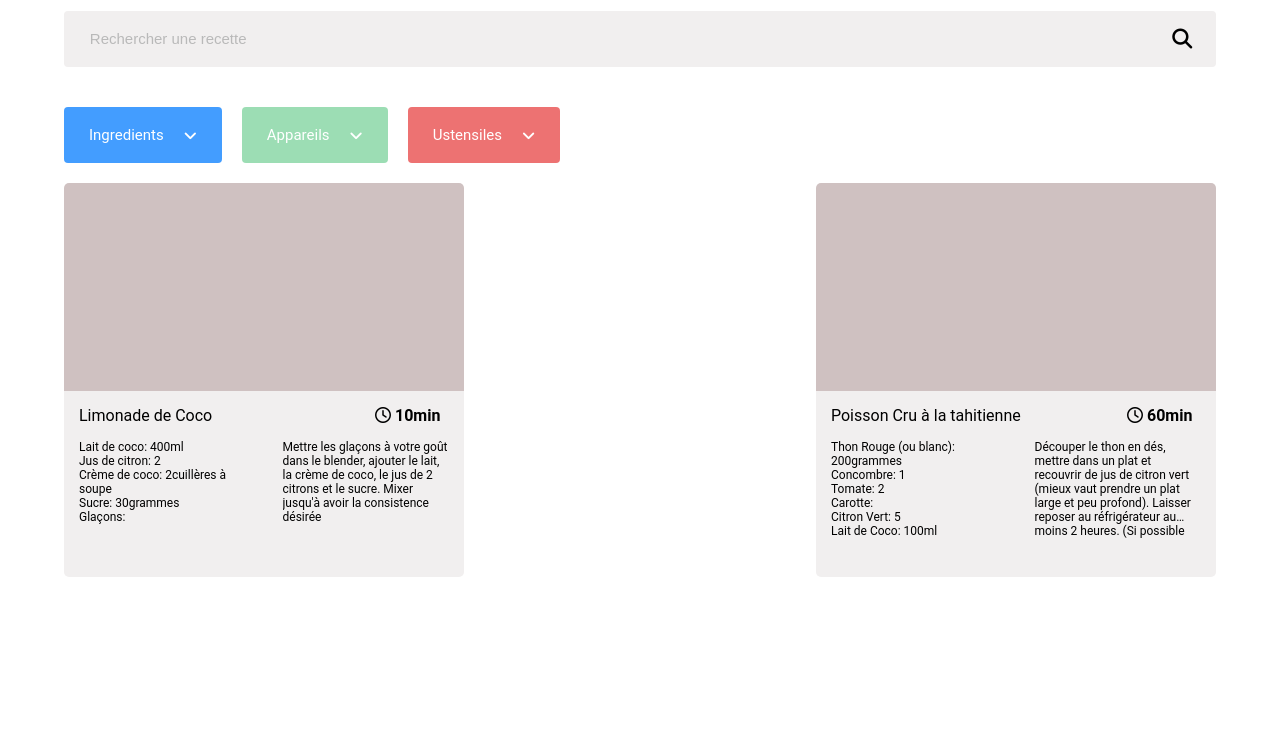
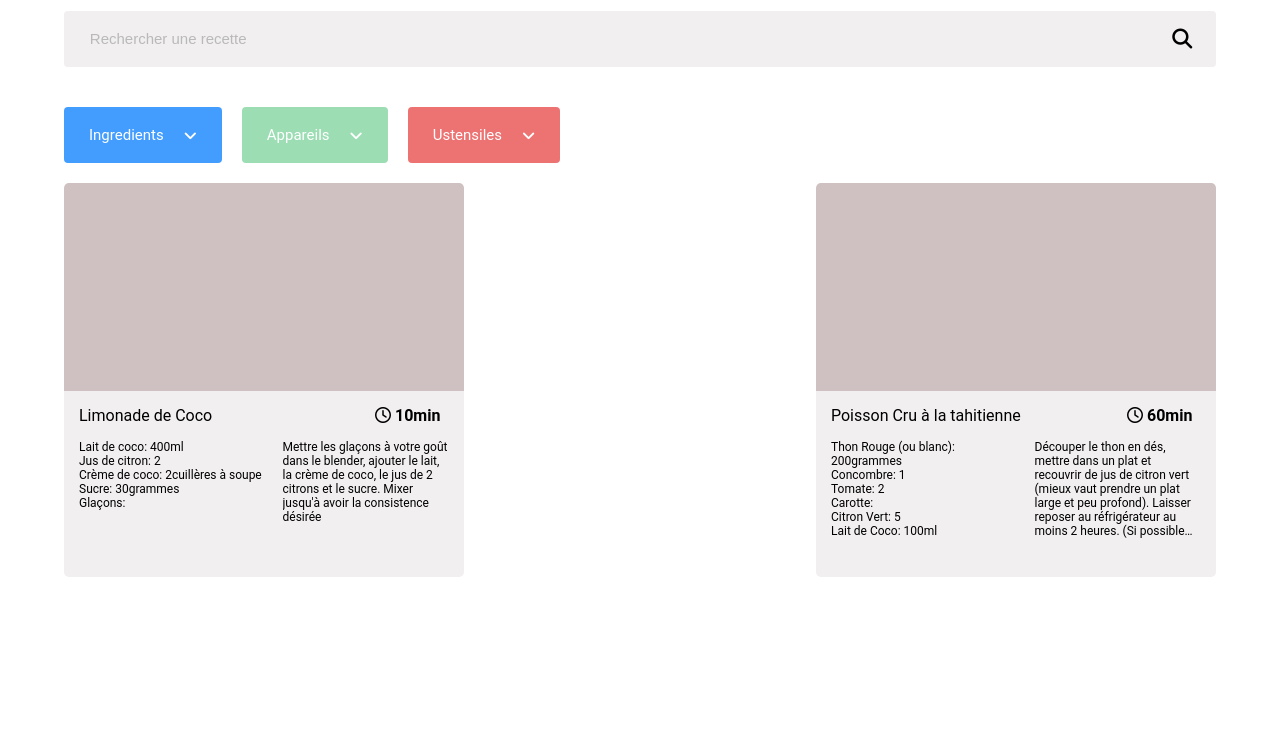
Before and after one commit to Gulsen-ismayil/LesPetitsPlats, a plain HTML site: page index.html in a window 1280 px wide. Shown: the part 69-800 px from the top of the page. Drawn offline with Linux system fonts and the light colour scheme.

Commit message:
1st solution is ok

```diff
--- a/style.css
+++ b/style.css
@@ -225,7 +225,7 @@ input {
 }
 
 .detail {
-    width: 45%;
+    width: 50%;
     font-size: 12px;
     /* display: -webkit-box;
     -webkit-box-orient: vertical;
@@ -238,7 +238,7 @@ input {
     font-size: 12px;
     display: -webkit-box;
     -webkit-box-orient: vertical;
-    -webkit-line-clamp: 6;
+    -webkit-line-clamp: 7;
     overflow: hidden;
     /* text-overflow: ellipsis; */
 }
```
